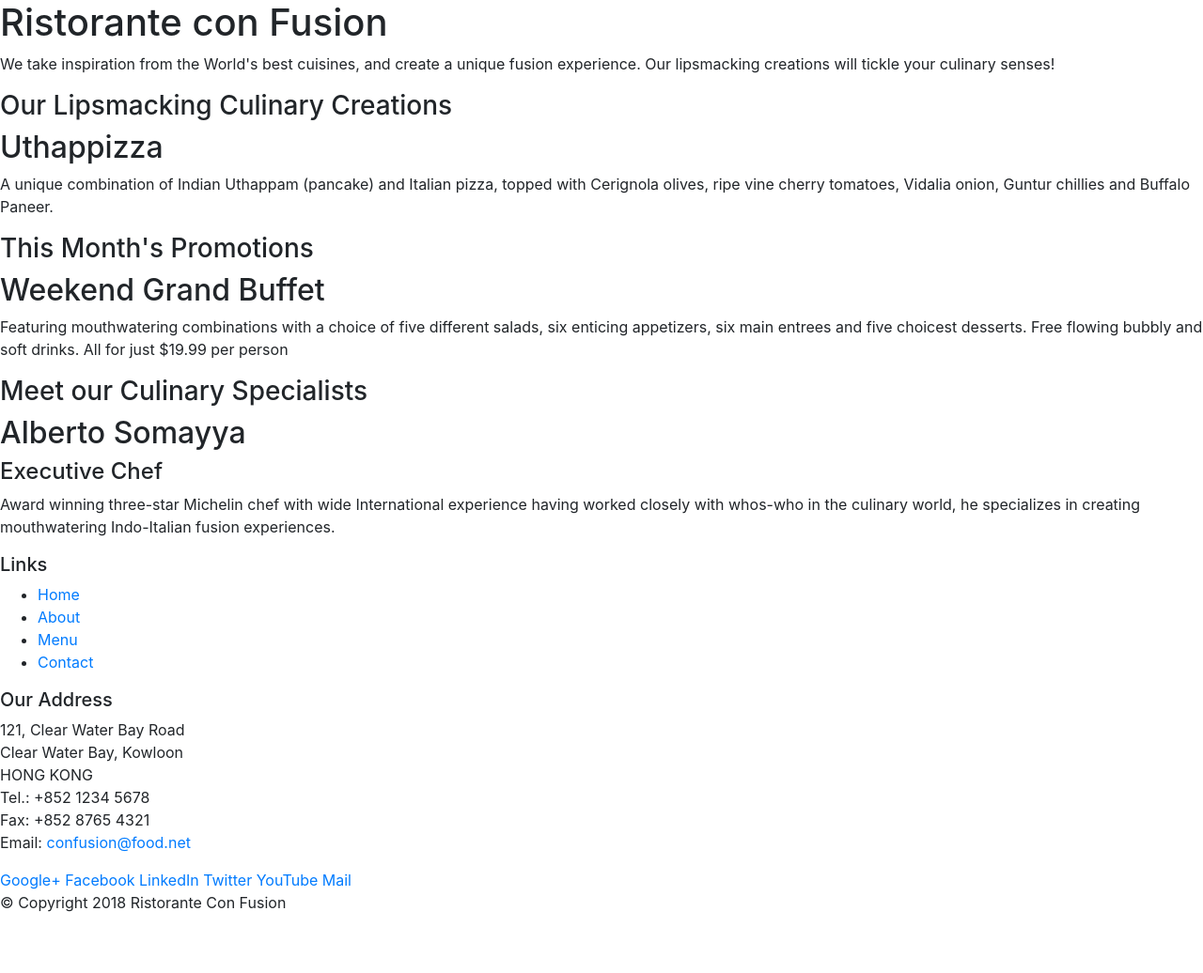
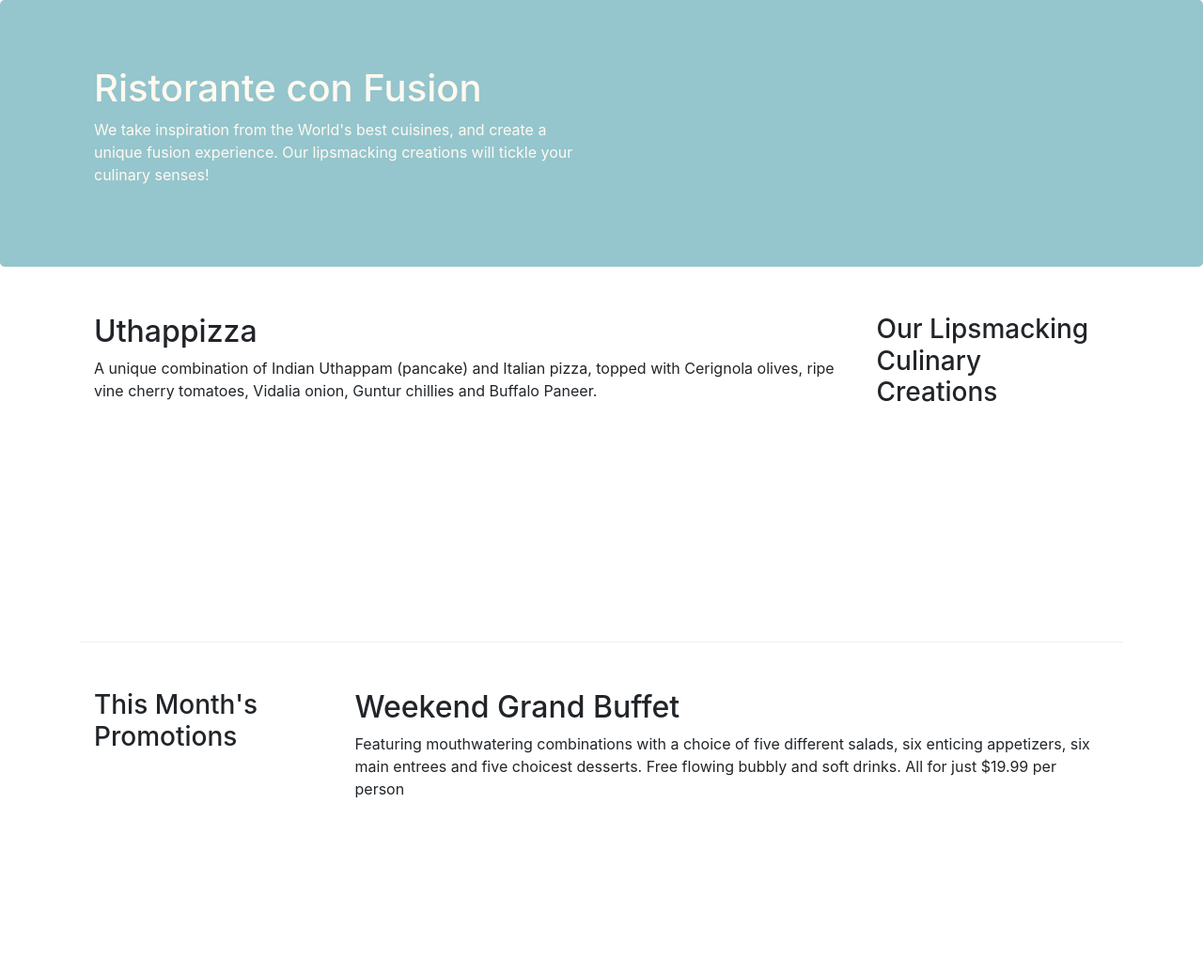
Before and after one commit to SankalpShukla/bootstrap4, a website: page index.html in a window 1280 px wide. Shown: the top 1036 px of the page at 94% size. Before the commit the page ends 989 px from the top, so only its background shows below. Drawn offline with nearby package versions, Linux system fonts and the light colour scheme.

Commit message:
bootstrap grid part 1 and 2

```diff
--- /dev/null
+++ b/css/style.css
@@ -0,0 +1,26 @@
+.row-header{
+	margin: 0px auto;
+	padding: 0px auto;
+}
+.row-content{
+	margin:0px auto;
+	padding:50px 0px 50px 0px;
+	border-bottom:1px ridge;
+	min-height: 400px;
+}
+.footer{
+	background-color: #D1C4E9;
+	margin: 0px auto;
+	padding: 20px 0px 20px 0px;
+}
+.jumbotron{
+	padding: 70px 20px;
+	margin: 0px;
+	background-color: #95C5CD;
+	color: floralwhite;
+}
+.address{
+	font-size: 80%;
+	margin: 0px ;
+	background-color: #0F0F0F;
+}
--- a/index.html
+++ b/index.html
@@ -6,51 +6,52 @@
     <meta name="viewport" content="width-device-width,initial scale=1,shrink-to-fit=no">
     <meta http-equiv="x-ua-compatible" content="ie=edge">
     <link rel="stylesheet" href="node_modules/bootstrap/dist/css/bootstrap.min.css">
+    <link rel="stylesheet" href="css/style.css">
     <title>Ristorante Con Fusion</title>
 </head>
 
 <body>
 
-    <header>
-        <div>
-            <div>
-                <div>
+    <header class="jumbotron">
+        <div class="container">
+            <div class="row row-header">
+                <div class="col-12 col-sm-6">
                     <h1>Ristorante con Fusion</h1>
                     <p>We take inspiration from the World's best cuisines, and create a unique fusion experience. Our lipsmacking creations will tickle your culinary senses!</p>
                 </div>
-                <div>
+                <div class="col-12 col-sm">
                 </div>
             </div>
         </div>
     </header>
 
-    <div>
-        <div>
-            <div>
+    <div class="container">
+        <div class="row row-content">
+            <div class="col-12 col-sm-4 oder-sm-last col-md-3 align-items-center">
                 <h3>Our Lipsmacking Culinary Creations</h3>
             </div>
-            <div>
+            <div class="col col-sm order-sm-first col-md">
                 <h2>Uthappizza</h2>
                 <p>A unique combination of Indian Uthappam (pancake) and Italian pizza, topped with Cerignola olives, ripe vine cherry tomatoes, Vidalia onion, Guntur chillies and Buffalo Paneer.</p>
             </div>
         </div>
 
 
-        <div>
-            <div>
+        <div class="row row-content">
+            <div class="col-12 col-sm-4 col-md-3 align-items-center">
                 <h3>This Month's Promotions</h3>
             </div>
-            <div>
+            <div class="col col-sm col-md">
                 <h2>Weekend Grand Buffet</h2>
                 <p>Featuring mouthwatering combinations with a choice of five different salads, six enticing appetizers, six main entrees and five choicest desserts. Free flowing bubbly and soft drinks. All for just $19.99 per person </p>
             </div>
         </div>
 
-        <div>
-            <div>
+        <div class="row row-content">
+            <div class="col-12 col-sm-4 oder-sm-last col-md-3 align-items-center">
                 <h3>Meet our Culinary Specialists</h3>
             </div>
-            <div>
+            <div class="col col-sm oder-sm-first col-md">
                 <h2>Alberto Somayya</h2>
                 <h4>Executive Chef</h4>
                 <p>Award winning three-star Michelin chef with wide International experience having worked closely with whos-who in the culinary world, he specializes in creating mouthwatering Indo-Italian fusion experiences. </p>
@@ -58,19 +59,19 @@
         </div>
     </div>
 
-    <footer>
-        <div>
-            <div>
-                <div>
+    <footer class="footer">
+        <div class="container">
+            <div class="row">
+                <div class="col-4 offset-1 col-sm-2">
                     <h5>Links</h5>
-                    <ul>
+                    <ul class="list-unstyled">
                         <li><a href="#">Home</a></li>
                         <li><a href="#">About</a></li>
                         <li><a href="#">Menu</a></li>
                         <li><a href="#">Contact</a></li>
                     </ul>
                 </div>
-                <div>
+                <div class="col-7 col-sm-5">
                     <h5>Our Address</h5>
                     <address>
 		              121, Clear Water Bay Road<br>
@@ -81,8 +82,8 @@
 		              Email: <a href="mailto:confusion@food.net">confusion@food.net</a>
 		           </address>
                 </div>
-                <div>
-                    <div>
+                <div class="col-12 col-sm-4 align-self-center">
+                    <div class="text-center">
                         <a href="http://google.com/+">Google+</a>
                         <a href="http://www.facebook.com/profile.php?id=">Facebook</a>
                         <a href="http://www.linkedin.com/in/">LinkedIn</a>
@@ -92,8 +93,8 @@
                     </div>
                 </div>
            </div>
-           <div>
-                <div>
+           <div class="row justify-content-center">
+                <div class="col-auto">
                     <p>© Copyright 2018 Ristorante Con Fusion</p>
                 </div>
            </div>
```
